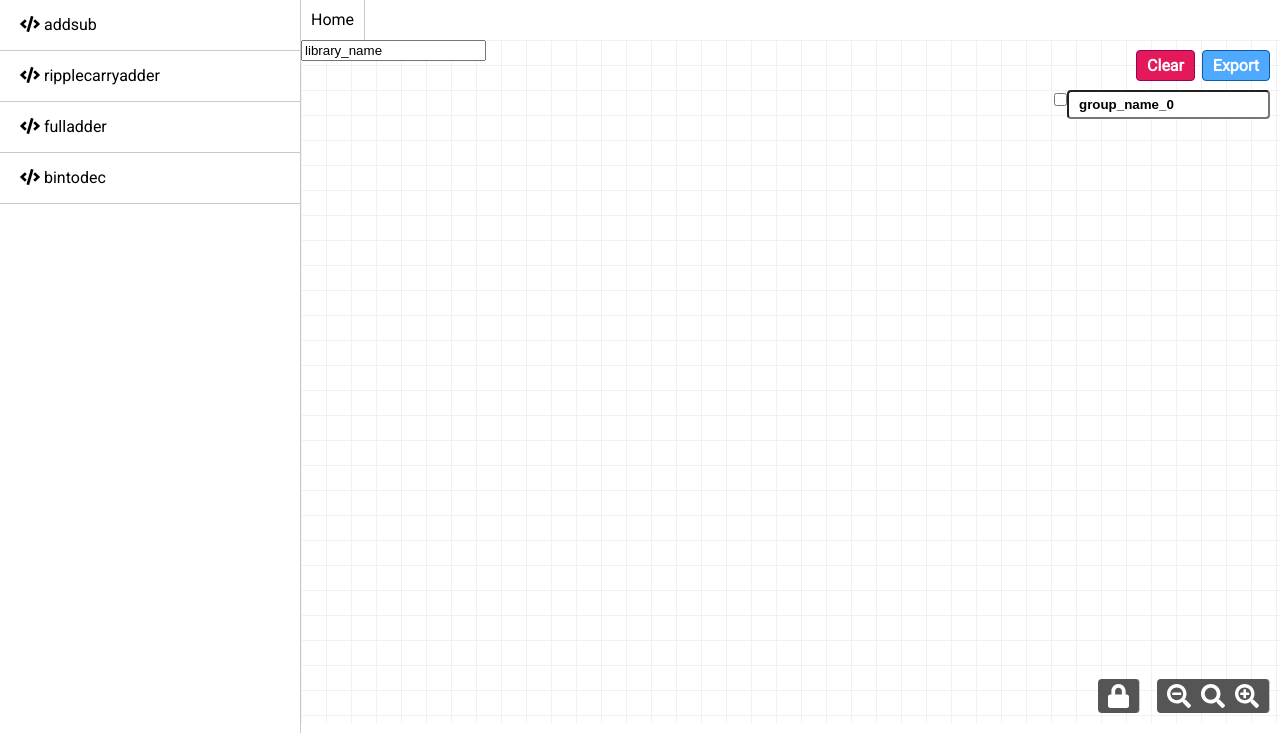
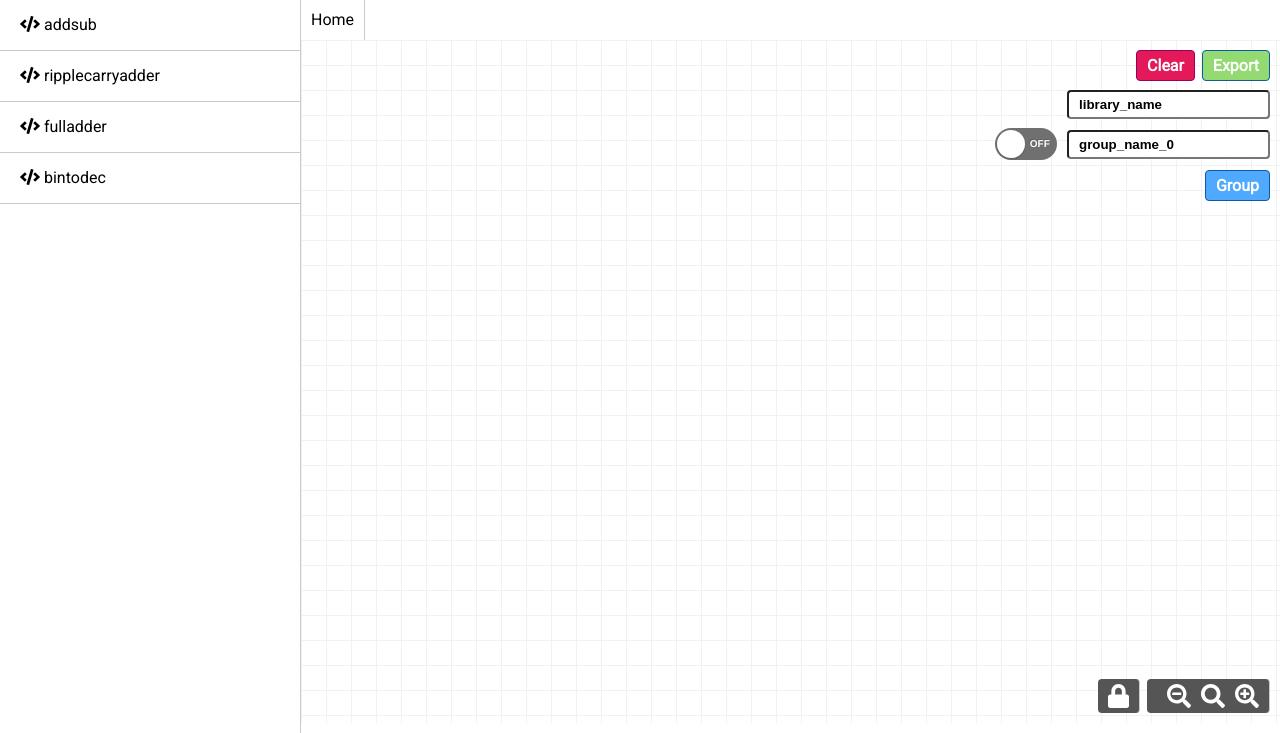
Before and after one commit to lpsmodsimteam/sst-composition-tool, a Flask app: page / in a window 1280 px wide; the page is wider, and only the part inside the window is pictured. Shown: the part 67-800 px from the top of that part. Run offline with Flask 2, Linux system fonts and the light colour scheme; some libraries are stand-ins or nearby versions.

Commit message:
add better UI for grouping nodes

```diff
--- a/app/static/css/beautiful.css
+++ b/app/static/css/beautiful.css
@@ -93,6 +93,17 @@ cursor: pointer;
 .group {
   float: right;
   position: absolute;
+  top: 90px;
+  right: 10px;
+  font-weight: bold;
+  padding: 5px 10px;
+  border-radius: 4px;
+  z-index: 5;
+}
+
+.library {
+  float: right;
+  position: absolute;
   top: 50px;
   right: 10px;
   font-weight: bold;
@@ -101,27 +112,6 @@ cursor: pointer;
   z-index: 5;
 }
 
-.group_cb {
-  float: right;
-  position: absolute;
-  top: 50px;
-  right: 210px;
-  font-weight: bold;
-  padding: 5px 10px;
-  border-radius: 4px;
-  z-index: 5;
-}
-
-.group_msg {
-  float: right;
-  position: absolute;
-  top: 80px;
-  right: 10px;
-  font-weight: bold;
-  padding: 5px 10px;
-  border-radius: 4px;
-  z-index: 5;
-}
 
 .btn-export {
   float: right;
@@ -131,7 +121,7 @@ cursor: pointer;
   color: white;
   font-weight: bold;
   border: 1px solid #0e5ba3;
-  background: #4ea9ff;
+  background: #93da72;
   padding: 5px 10px;
   border-radius: 4px;
   cursor: pointer;
@@ -152,6 +142,22 @@ cursor: pointer;
   cursor: pointer;
   z-index: 5;
 }
+
+.btn-group {
+  float: right;
+  position: absolute;
+  top: 130px;
+  right: 10px;
+  color: white;
+  font-weight: bold;
+  border: 1px solid #0e5ba3;
+  background: #4ea9ff;
+  padding: 5px 10px;
+  border-radius: 4px;
+  cursor: pointer;
+  z-index: 5;
+}
+
 .swal-wide{
     width:80% !important;
 }
@@ -192,6 +198,58 @@ cursor: pointer;
 }
 .bar-zoom svg:nth-child(1) {
   padding-left: 0px;
+}
+
+
+
+.toggle {
+  -webkit-appearance: none;
+  -moz-appearance: none;
+  appearance: none;
+  width: 62px;
+  height: 32px;
+  top: 85px;
+  right: 220px;
+  display: inline-block;
+  position: absolute;
+  border-radius: 50px;
+  overflow: hidden;
+  outline: none;
+  border: none;
+  cursor: pointer;
+  background-color: #707070;
+  transition: background-color ease 0.3s;
+}
+
+.toggle:before {
+  content: "on off";
+  display: block;
+  position: absolute;
+  z-index: 2;
+  width: 28px;
+  height: 28px;
+  background: #fff;
+  left: 2px;
+  top: 2px;
+  border-radius: 50%;
+  font: 10px/28px Helvetica;
+  text-transform: uppercase;
+  font-weight: bold;
+  text-indent: -22px;
+  word-spacing: 37px;
+  color: #fff;
+  text-shadow: -1px -1px rgba(0,0,0,0.15);
+  white-space: nowrap;
+  box-shadow: 0 1px 2px rgba(0,0,0,0.2);
+  transition: all cubic-bezier(0.3, 1.5, 0.7, 1) 0.3s;
+}
+
+.toggle:checked {
+  background-color: #4CD964;
+}
+
+.toggle:checked:before {
+  left: 32px;
 }
 
 #drawflow {
--- a/app/static/js/drawflow_methods.js
+++ b/app/static/js/hierarchy.js
@@ -31,7 +31,23 @@ $("#group_nodes").change(function(e) {
 
         $("#group_nodes_msg").text("In grouping mode");
 
-    } else if (selectedNodes.length) {
+    } else {
+
+        $("#group_nodes_msg").text("");
+        selectedNodes.length = 0;
+
+    }
+});
+
+$("#export_button").click(function(e) {
+    e.preventDefault();
+    $.post("/export_drawflow_data", {drawflow_data : JSON.stringify(editor.export())});
+});
+/* ---------------------- EVENTS ---------------------- */
+
+function createGroup() {
+
+    if (selectedNodes.length) {
 
         var groupName = $("#group_nodes_name").val();
 
@@ -51,15 +67,10 @@ $("#group_nodes").change(function(e) {
             selectedNodes.length = 0;
             groupedNum++;
             $("#group_nodes_name").val('group_name_' + groupedNum);
+            $("#group_nodes").prop('checked', false);
         }
     }
-});
-
-$("#export_button").click(function(e) {
-    e.preventDefault();
-    $.post("/export_drawflow_data", {drawflow_data : JSON.stringify(editor.export())});
-});
-/* ---------------------- EVENTS ---------------------- */
+}
 
 function allowDrop(ev) { ev.preventDefault(); }
 
--- a/app/templates/index.html
+++ b/app/templates/index.html
@@ -45,12 +45,12 @@
       </div>
       <div id="drawflow" ondrop="drop(event)" ondragover="allowDrop(event)">
         <form method="post">
+          <input class="library" id="library" type="text" value="library_name">
           <input class="group" id="group_nodes_name" type="text" value="group_name_0">
-          <input class="group_cb" id="group_nodes" type="checkbox" placeholder="Group">
-          <div><span class="group_msg" id="group_nodes_msg"></span></div>
-          <input class="library" id="library" type="text" value="library_name">
+          <input id="group_nodes" class="toggle" type="checkbox"/>
           <div class="btn-export" id="export_button">Export</div>
           <div class="btn-clear" onclick="editor.clearModuleSelected()">Clear</div>
+          <div class="btn-group" id="group_button" onclick="createGroup()">Group</div>
           <div class="btn-lock">
             <i id="lock" class="fas fa-lock" onclick="editor.editor_mode='fixed'; changeMode('lock');"></i>
             <i id="unlock" class="fas fa-lock-open" onclick="editor.editor_mode='edit'; changeMode('unlock');"
@@ -58,6 +58,7 @@
           </div>
         </form>
         <div class="bar-zoom">
+          <span id="group_nodes_msg"></span>
           <i class="fas fa-search-minus" onclick="editor.zoom_out()"></i>
           <i class="fas fa-search" onclick="editor.zoom_reset()"></i>
           <i class="fas fa-search-plus" onclick="editor.zoom_in()"></i>
@@ -81,7 +82,7 @@
     var newNodeId = 0;
   </script>
 
-  <script src="{{ url_for('static', filename='js/drawflow_methods.js') }}"></script>
+  <script src="{{ url_for('static', filename='js/hierarchy.js') }}"></script>
 
 </body>
 
```
